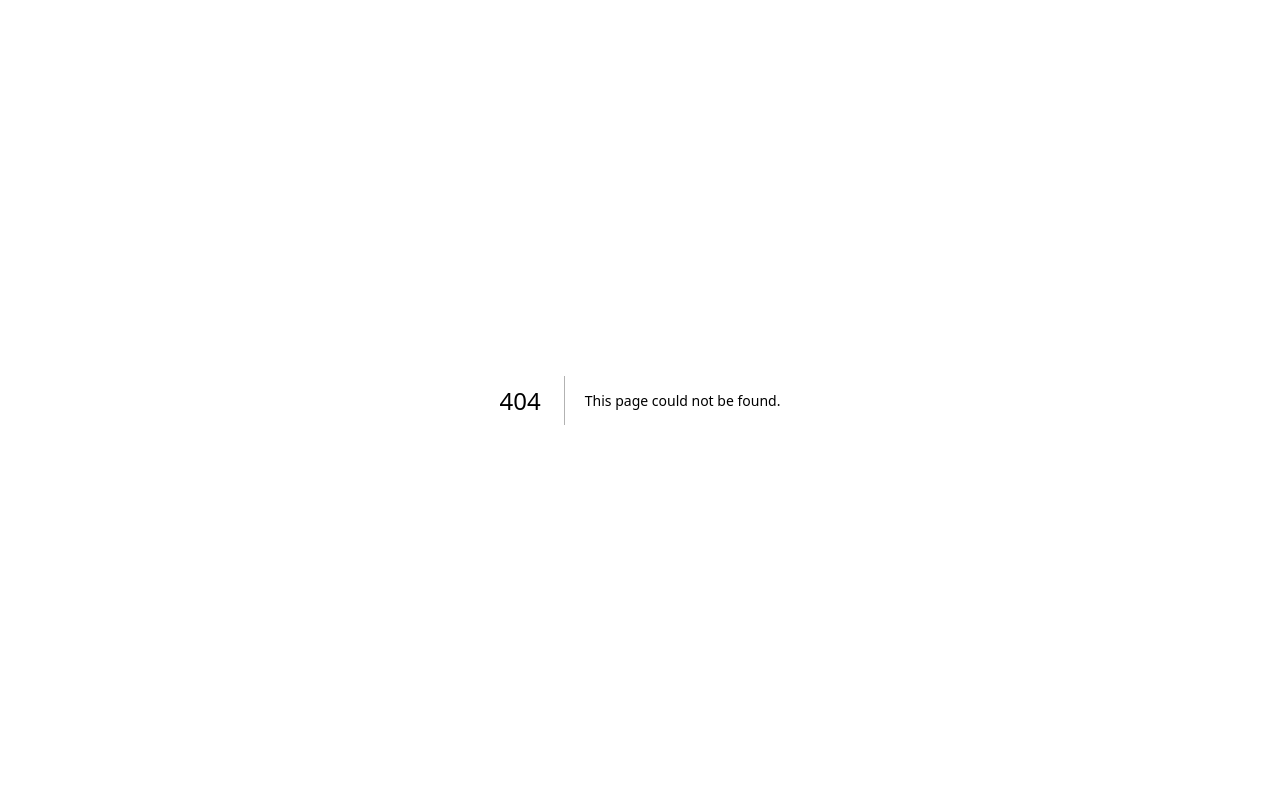
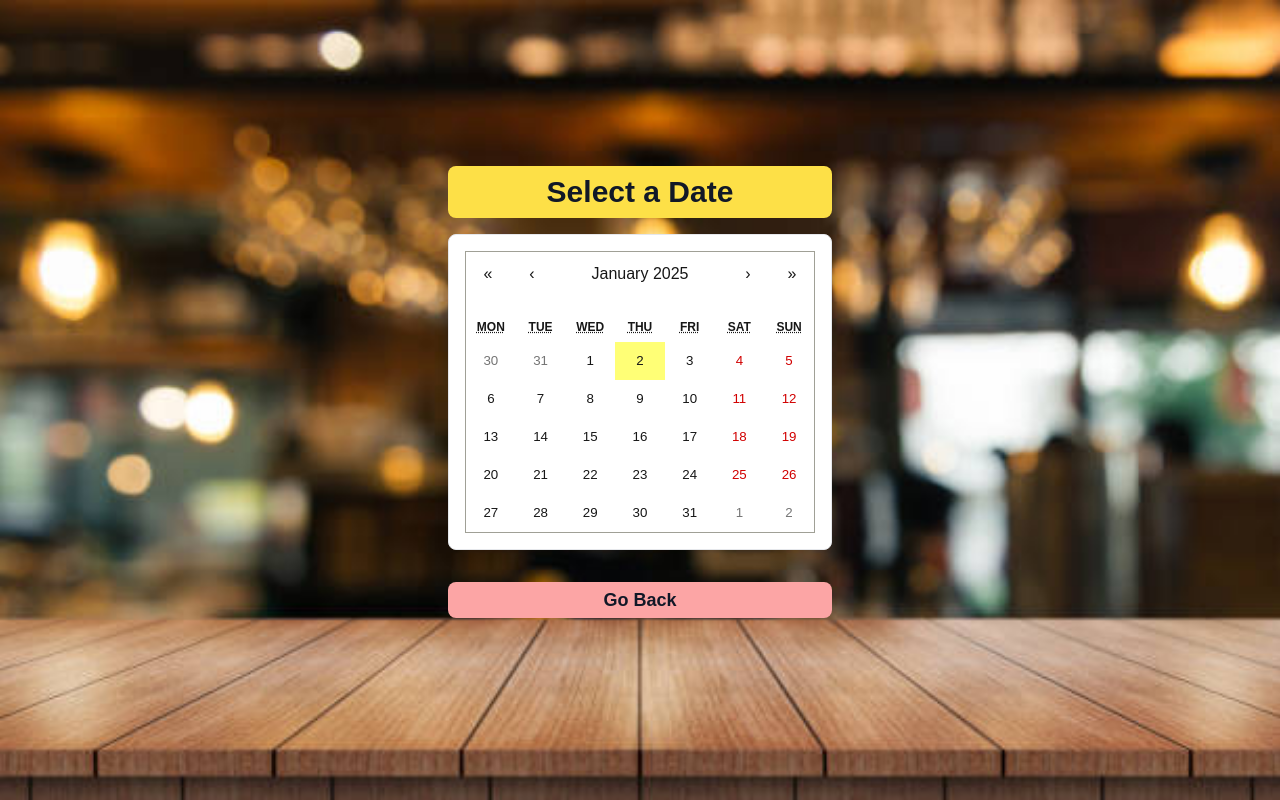
Before and after one commit to Ch1nmayH/Restaurant-Table-Booking-System, a Next.js app in the folder frontend/: page /available in a window 1280 px wide. Before the commit this address had no page. Built offline with nearby package versions, Linux system fonts and the light colour scheme.

Commit message:
Installed react calender, added a new page for available appointments, and updated the navbar to include a link to the new page.

```diff
--- a/frontend/app/Components/NavBar.jsx
+++ b/frontend/app/Components/NavBar.jsx
@@ -27,7 +27,7 @@ const NavBar = () => {
 
           Book
         </Link>
-        <Link href="/booking" className='text-black font-bold text-2xl hover:text-gray-500 border-none rounded-lg flex justify-between flex-col items-center md:text-2xl font-bold font-mono shadow-sm hover:shadow-2xl p-3 hover:border-3 cursor-pointer transition duration-500 ease-in-out'>
+        <Link href="/available" className='text-black font-bold text-2xl hover:text-gray-500 border-none rounded-lg flex justify-between flex-col items-center md:text-2xl font-bold font-mono shadow-sm hover:shadow-2xl p-3 hover:border-3 cursor-pointer transition duration-500 ease-in-out'>
 
           <CalendarMonthIcon />
         </Link>
@@ -68,7 +68,7 @@ const NavBar = () => {
 
             </li>
             <li>
-            <Link href="/booking" className='text-black font-bold text-2xl hover:text-gray-500 border-none rounded-lg flex justify-between flex-col items-center md:text-2xl font-bold font-mono shadow-sm hover:shadow-2xl p-3 hover:border-3 cursor-pointer transition duration-500 ease-in-out'>
+            <Link href="/available" className='text-black font-bold text-2xl hover:text-gray-500 border-none rounded-lg flex justify-between flex-col items-center md:text-2xl font-bold font-mono shadow-sm hover:shadow-2xl p-3 hover:border-3 cursor-pointer transition duration-500 ease-in-out'>
 
         <CalendarMonthIcon />
       </Link>
--- /dev/null
+++ b/frontend/app/available/page.jsx
@@ -0,0 +1,91 @@
+"use client";
+import React, { useState, useEffect } from "react";
+import Calendar from "react-calendar";
+import "react-calendar/dist/Calendar.css"; // Import the default styles
+import Link from "next/link";
+
+const AvailableCalender = () => {
+  const [selectedDate, setSelectedDate] = useState(null);
+  const [availableSlots, setAvailableSlots] = useState([]);
+  const [error, setError] = useState("");
+
+  const fetchAvailableSlots = async (date) => {
+    try {
+      const formattedDate = date.toISOString().split("T")[0]; // Format date as 'YYYY-MM-DD'
+      const response = await fetch(
+        `/api/available-slots?date=${formattedDate}`
+      );
+      const data = await response.json();
+      if (response.ok) {
+        setAvailableSlots(data.availableSlots);
+      } else {
+        setError(data.message || "Failed to fetch available slots");
+      }
+    } catch (error) {
+      setError("Failed to fetch available slots");
+    }
+  };
+
+  useEffect(() => {
+    if (selectedDate) {
+      fetchAvailableSlots(selectedDate);
+    }
+  }, [selectedDate]);
+
+  const handleDateChange = (date) => {
+    setSelectedDate(date);
+  };
+
+  return (
+    <div className="max-w-4xl mx-auto p-4 space-y-4 flex items-center justify-center min-h-screen">
+      <div>
+        <h2 className="text-3xl font-semibold mb-4 text-gray-900 text-center bg-yellow-300 p-2 rounded-lg">
+          Select a Date
+        </h2>
+
+        {/* Calendar Wrapper */}
+        <div className="flex justify-center items-center mb-8">
+          <div className="w-full max-w-md rounded-lg border shadow-lg p-4 bg-white">
+            <Calendar
+              onChange={handleDateChange}
+              value={selectedDate}
+              className="react-calendar"
+            />
+          </div>
+        </div>
+
+        <Link href="/"><h2 className="text-lg font-semibold mt-[30px] text-gray-900 text-center bg-red-300 p-1 rounded-lg mb-4">
+          Go Back
+        </h2></Link>
+
+        {/* Available Slots Display */}
+        {selectedDate && (
+          <div className="text-center">
+            <h3 className="text-lg font-semibold mb-4 text-white">
+              Available Slots for {selectedDate.toDateString()}:
+            </h3>
+            {availableSlots.length > 0 ? (
+              <ul className="space-y-2">
+                {availableSlots.map((slot, index) => (
+                  <li key={index} className="bg-gray-100 p-2 rounded-md">
+                    {slot}
+                  </li>
+                ))}
+              </ul>
+            ) : (
+              <p className="text-white">No available slots for this date.</p>
+            )}
+          </div>
+        )}
+
+      {error && (
+        <p className="text-red-500 text-center mt-4 text-2xl font-bolder">
+          {error}
+        </p>
+      )}
+      </div>
+    </div>
+  );
+};
+
+export default AvailableCalender;
--- a/frontend/app/page.jsx
+++ b/frontend/app/page.jsx
@@ -7,8 +7,6 @@ import Footer from './Components/Footer';
 const Home = () => {
   return (
     <div >
-
-
     <NavBar/>
     <Hero/>
     <Description/>
--- a/frontend/package.json
+++ b/frontend/package.json
@@ -15,6 +15,7 @@
     "@mui/material": "^6.3.0",
     "next": "15.1.3",
     "react": "^19.0.0",
+    "react-calendar": "^5.1.0",
     "react-dom": "^19.0.0"
   },
   "devDependencies": {
```
Also changed, not shown: 1 other file (tests, documents, lock files or other folders).
